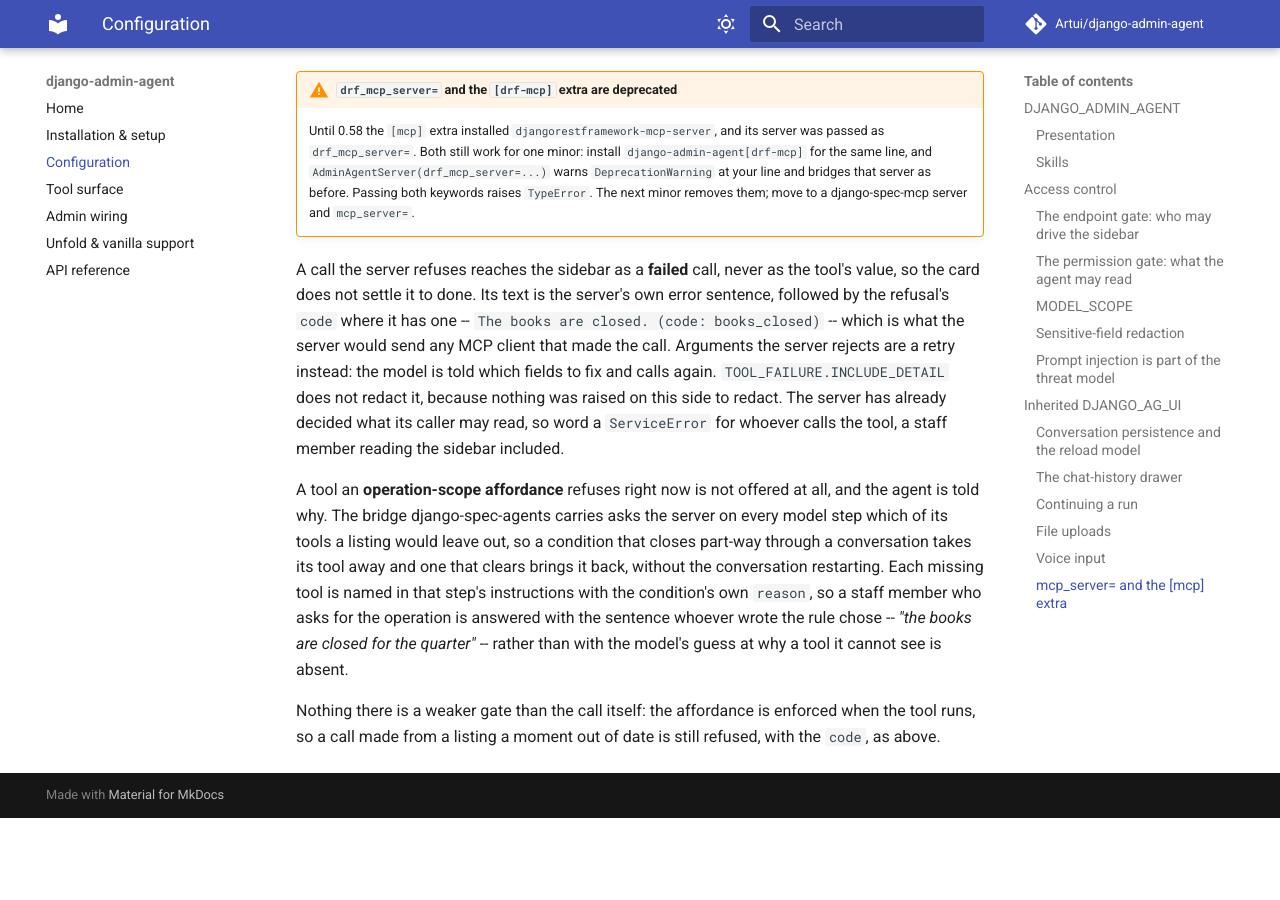
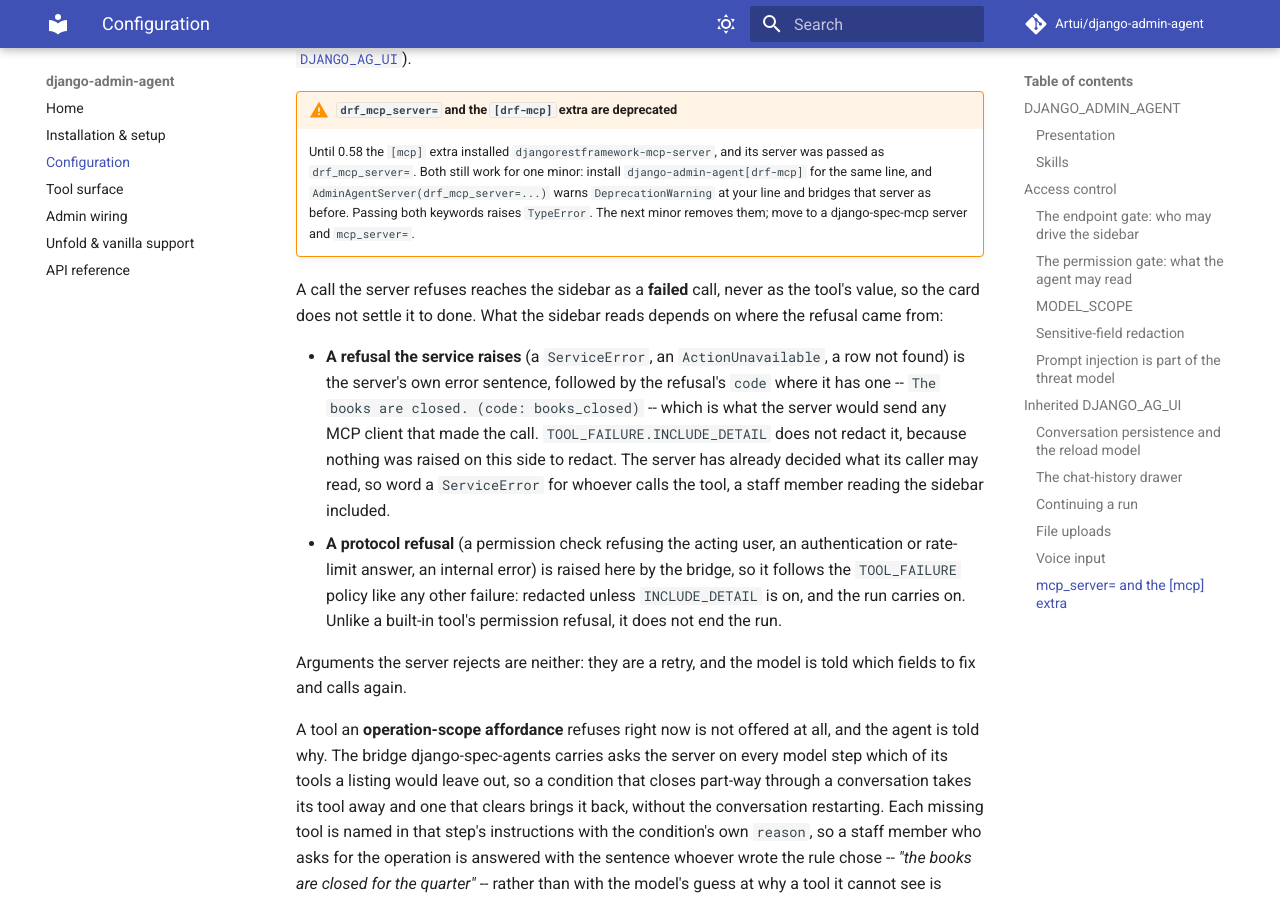
Before and after one commit to Artui/django-admin-agent, an MkDocs documentation site: the page built from docs/configuration.md, in a window 1280 px wide and 900 px high, scrolled down 13279 px. Built offline with MkDocs 1.6.1 and Material for MkDocs 9.7.7, drawn with Linux system fonts in a browser that asks for light colours; comment, search, counter and statistics services are not loaded; before the commit the page ends 14097 px from its top, so only the background shows below that; some of the changed text lies outside the part shown.

Commit message:
Docs: a permission refusal on mcp_server= follows TOOL_FAILURE
The bridge raises a protocol refusal (permission, auth, rate limit, internal
error) on this side, so it is redacted by the tool-failure policy and the run
carries on; only a refusal the service raises carries the server's sentence.
Both are now asserted end to end.

catch_warnings is entered only on the drf_mcp_server= path, since it swaps the
process-wide filter list, and a test holds the filter to the transport's alias
warning alone.

Co-Authored-By: Claude Opus 5.5 <noreply@anthropic.com>

```diff
--- a/docs/configuration.md
+++ b/docs/configuration.md
@@ -307,10 +307,12 @@ just read. Three things follow:
 
     **Every other refusal still reaches the model as a failure**, and by default
     the *reason* is not part of it — `TOOL_FAILURE.INCLUDE_DETAIL` is `False`,
-    on the grounds that an exception message is written for an operator. (A tool
-    bridged from `mcp_server=` is the exception: its refusal is the server's
-    answer rather than an exception here, and
-    [carries its own sentence](#mcp_server-and-the-mcp-extra).) A
+    on the grounds that an exception message is written for an operator. (A
+    refusal a tool bridged from `mcp_server=` raises in its service is the
+    exception: it is the server's answer rather than an exception here, and
+    [carries its own sentence](#mcp_server-and-the-mcp-extra). That server's
+    *permission* refusal is not: the bridge raises it here, so it is redacted
+    like any other failure, and it does not end the run.) A
     redacted-field lookup is the one you are most likely to meet: it raises
     `ValueError`, so the full explanation goes to your log and audit trail and
     the user sees only that the tool failed. If you would rather the agent could
@@ -546,14 +548,25 @@ collaborator: `DRF_MCP_SERVER` in `DJANGO_AG_UI` is refused with
     and `mcp_server=`.
 
 A call the server refuses reaches the sidebar as a **failed** call, never as
-the tool's value, so the card does not settle it to done. Its text is the
-server's own error sentence, followed by the refusal's `code` where it has one
--- `The books are closed. (code: books_closed)` -- which is what the server
-would send any MCP client that made the call. Arguments the server rejects are
-a retry instead: the model is told which fields to fix and calls again. `TOOL_FAILURE.INCLUDE_DETAIL` does not redact it,
-because nothing was raised on this side to redact. The server has already
-decided what its caller may read, so word a `ServiceError` for whoever calls the
-tool, a staff member reading the sidebar included.
+the tool's value, so the card does not settle it to done. What the sidebar reads
+depends on where the refusal came from:
+
+- **A refusal the service raises** (a `ServiceError`, an `ActionUnavailable`, a
+  row not found) is the server's own error sentence, followed by the refusal's
+  `code` where it has one -- `The books are closed. (code: books_closed)` --
+  which is what the server would send any MCP client that made the call.
+  `TOOL_FAILURE.INCLUDE_DETAIL` does not redact it, because nothing was raised
+  on this side to redact. The server has already decided what its caller may
+  read, so word a `ServiceError` for whoever calls the tool, a staff member
+  reading the sidebar included.
+- **A protocol refusal** (a permission check refusing the acting user, an
+  authentication or rate-limit answer, an internal error) is raised here by the
+  bridge, so it follows the `TOOL_FAILURE` policy like any other failure:
+  redacted unless `INCLUDE_DETAIL` is on, and the run carries on. Unlike a
+  built-in tool's permission refusal, it does not end the run.
+
+Arguments the server rejects are neither: they are a retry, and the model is
+told which fields to fix and calls again.
 
 A tool an **operation-scope affordance** refuses right now is not offered at
 all, and the agent is told why. The bridge django-spec-agents carries asks
```
Also changed, not shown: CHANGELOG.md (+6 -4 lines), 3 other files.
